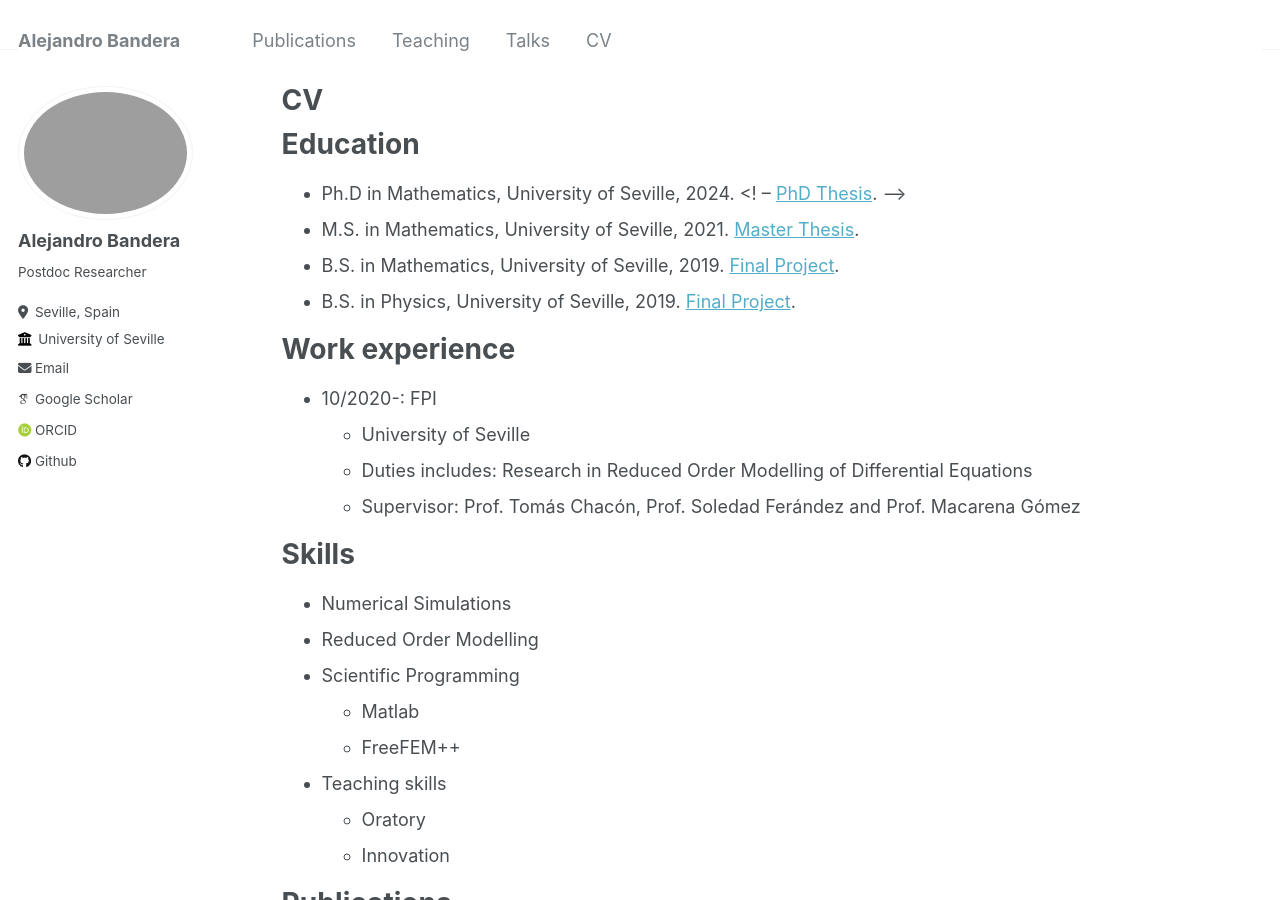
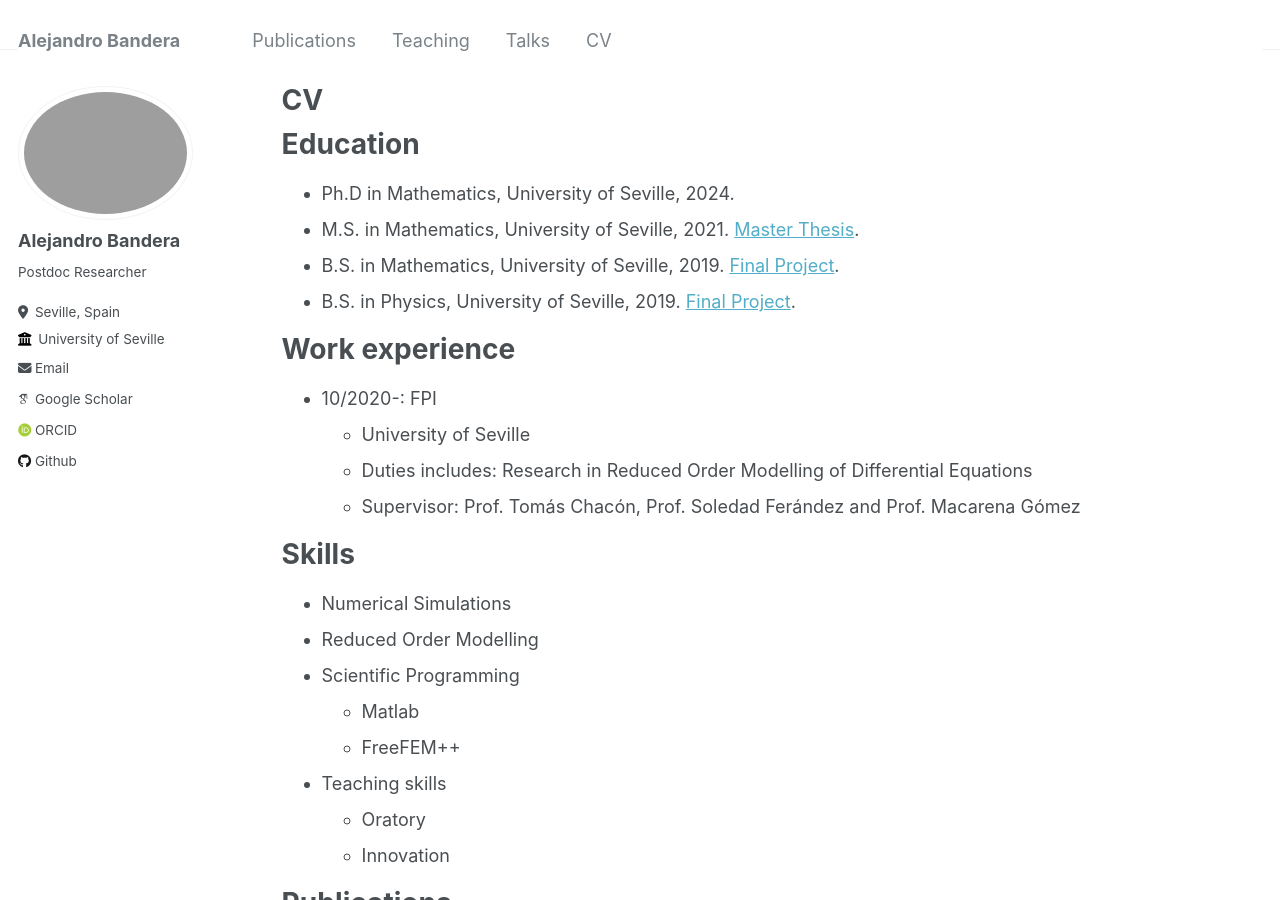
Before and after one commit to abanderam/abandera.github.io, a Jekyll site: the page built from _pages/cv.md, in a window 1280 px wide and 900 px high. Built offline with Jekyll 4.4.1, drawn with Linux system fonts in a browser that asks for light colours; some web fonts are replaced.

Commit message:
Update cv.md

```diff
--- a/_pages/cv.md
+++ b/_pages/cv.md
@@ -11,7 +11,7 @@ redirect_from:
 
 Education
 ======
-* Ph.D in Mathematics, University of Seville, 2024. <! -- <a href="https:///abanderam.github.io/files/Tesis_ABM.pdf">PhD Thesis</a>. -->
+* Ph.D in Mathematics, University of Seville, 2024. <!--- <a href="https:///abanderam.github.io/files/Tesis_ABM.pdf">PhD Thesis</a>. -->
 * M.S. in Mathematics, University of Seville, 2021. <a href="https:///abanderam.github.io/files/TFM_ABM.pdf">Master Thesis</a>.
 * B.S. in Mathematics, University of Seville, 2019. <a href="https:///abanderam.github.io/files/TFG_ABM.pdf">Final Project</a>.
 * B.S. in Physics, University of Seville, 2019. <a href="https:///abanderam.github.io/files/TFG_ABM.pdf">Final Project</a>.
```
